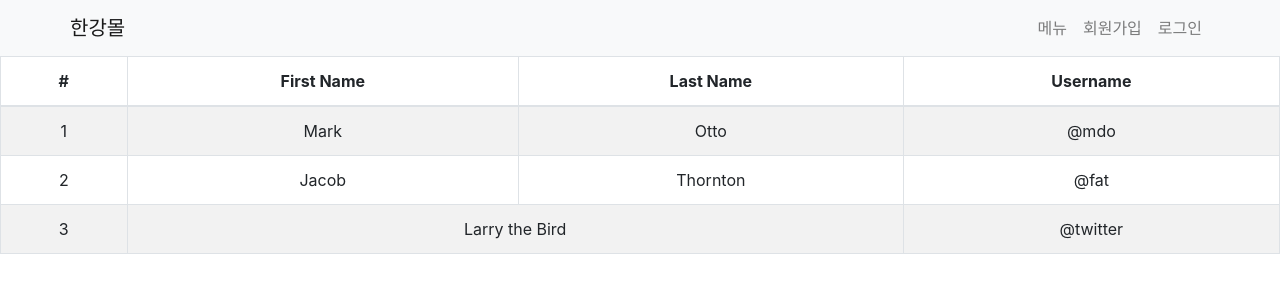
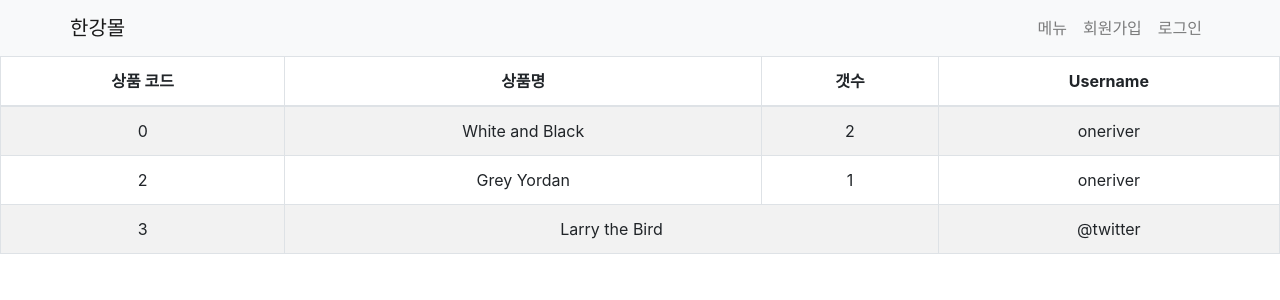
Before and after one commit to oneriver2671/shop, a React (Create React App) app: page /cart in a window 1280 px wide. Shown: the top 300 px of the page. Built offline with nearby package versions, Linux system fonts and the light colour scheme.

Commit message:
Feat: Redux 사용해보기

```diff
--- a/src/routes/Cart.js
+++ b/src/routes/Cart.js
@@ -1,30 +1,36 @@
 import Table from 'react-bootstrap/Table';
+import { useSelector } from 'react-redux';
 
 function Cart(){
+
+  // useSelector: Redux store를 가져와줌
+  let test = useSelector((state) => { return state.stock });
+  let userStoreItemArr = useSelector((state) => { return state.userStoreArr });
+
   return(
     <div>
        <Table striped bordered hover>
       <thead>
         <tr>
-          <th>#</th>
-          <th>First Name</th>
-          <th>Last Name</th>
+          <th>상품 코드</th>
+          <th>상품명</th>
+          <th>갯수</th>
           <th>Username</th>
         </tr>
       </thead>
       <tbody>
-        <tr>
-          <td>1</td>
-          <td>Mark</td>
-          <td>Otto</td>
-          <td>@mdo</td>
-        </tr>
-        <tr>
-          <td>2</td>
-          <td>Jacob</td>
-          <td>Thornton</td>
-          <td>@fat</td>
-        </tr>
+        {
+          userStoreItemArr.map(function(item){
+            return (
+              <tr>
+                <td>{item.id}</td>
+                <td>{item.name}</td>
+                <td>{item.count}</td>
+                <td>oneriver</td>
+              </tr>
+            )
+          })
+        }
         <tr>
           <td>3</td>
           <td colSpan={2}>Larry the Bird</td>
--- a/src/store.js
+++ b/src/store.js
@@ -1,7 +1,29 @@
-import { configureStore } from "@reduxjs/toolkit";
+import { configureStore, createSlice } from "@reduxjs/toolkit";
+
+
+// useState() 역할과 비슷. state 하나를 slice라고 부름.
+let user = createSlice({
+  name: 'user',
+  initialState: 'jang'
+})
+
+let stock = createSlice({
+  name: 'stock',
+  initialState: [10, 11, 12]
+})
+
+// 과제: 장바구니 data 사용
+let _userStoreArr = [{id : 0, name : 'White and Black', count : 2}, {id : 2, name : 'Grey Yordan', count : 1}];
+let userStoreArr = createSlice({
+  name: 'userStoreArr',
+  initialState: _userStoreArr
+})
+
 
 export default configureStore({
   reducer: {
-
+    user: user.reducer,
+    stock: stock.reducer,
+    userStoreArr: userStoreArr.reducer
   }
 })
```
